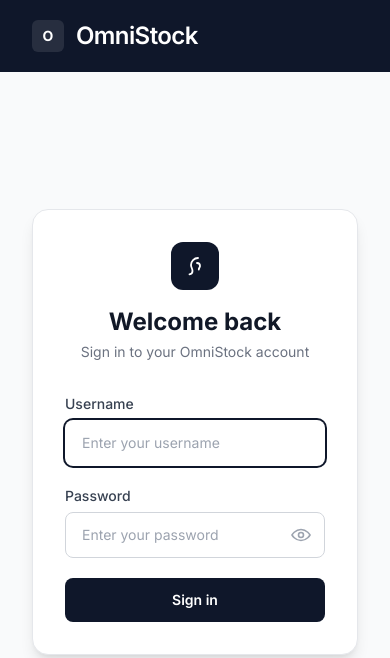
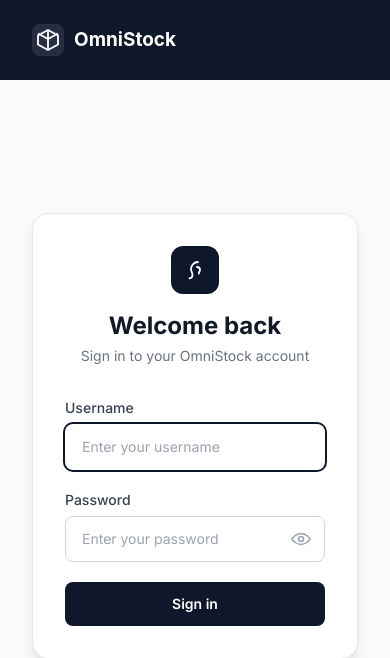
Before and after one commit to AI-with-Coding-2026/Project-A-omnistock, a Django app: page /login/ in a window 390 px wide. Shown: the top 658 px of the page. Run offline with Django 5.2, Linux system fonts and the light colour scheme; some libraries are stand-ins or nearby versions.

Commit message:
feat(s4-branded-logo-header): replace text header with SVG logo
- Added core/static/core/logo.svg (cube icon + OmniStock wordmark)
- Replaced plain text 'OmniStock' with logo image in sidebar header and public/login header
- Verified renders cleanly on desktop and mobile widths, no layout shift

```diff
--- a/templates/core/base.html
+++ b/templates/core/base.html
@@ -67,12 +67,9 @@
                    print:hidden"
         >
 
-            <div class="flex h-[60px] items-center gap-3 border-b border-slate-800 px-6">
-                <div class="w-8 h-8 rounded-md bg-white/10 flex items-center justify-center font-bold text-sm">
-                    O
-                </div>
-                <span class="text-lg font-semibold tracking-tight">OmniStock</span>
-            </div>
+        <div class="flex h-[60px] items-center px-6 border-b border-slate-800">
+            <img src="{% static 'core/logo.svg' %}" alt="OmniStock Logo" class="h-8 w-auto">
+        </div>
 
             <nav class="flex-1 px-3 py-4 space-y-1 overflow-y-auto">
 
@@ -311,11 +308,8 @@
     <div class="min-h-screen flex flex-col">
 
         <header class="bg-slate-900 text-white px-8 py-5">
-            <div class="max-w-7xl mx-auto flex items-center gap-3">
-                <div class="w-8 h-8 rounded-md bg-white/10 flex items-center justify-center font-bold text-sm">
-                    O
-                </div>
-                <span class="text-2xl font-semibold tracking-tight">OmniStock</span>
+            <div class="max-w-7xl mx-auto flex items-center">
+                <img src="{% static 'core/logo.svg' %}" alt="OmniStock Logo" class="h-10 w-auto">
             </div>
         </header>
 
```
Also changed, not shown: core/static/core/logo.svg (added).
